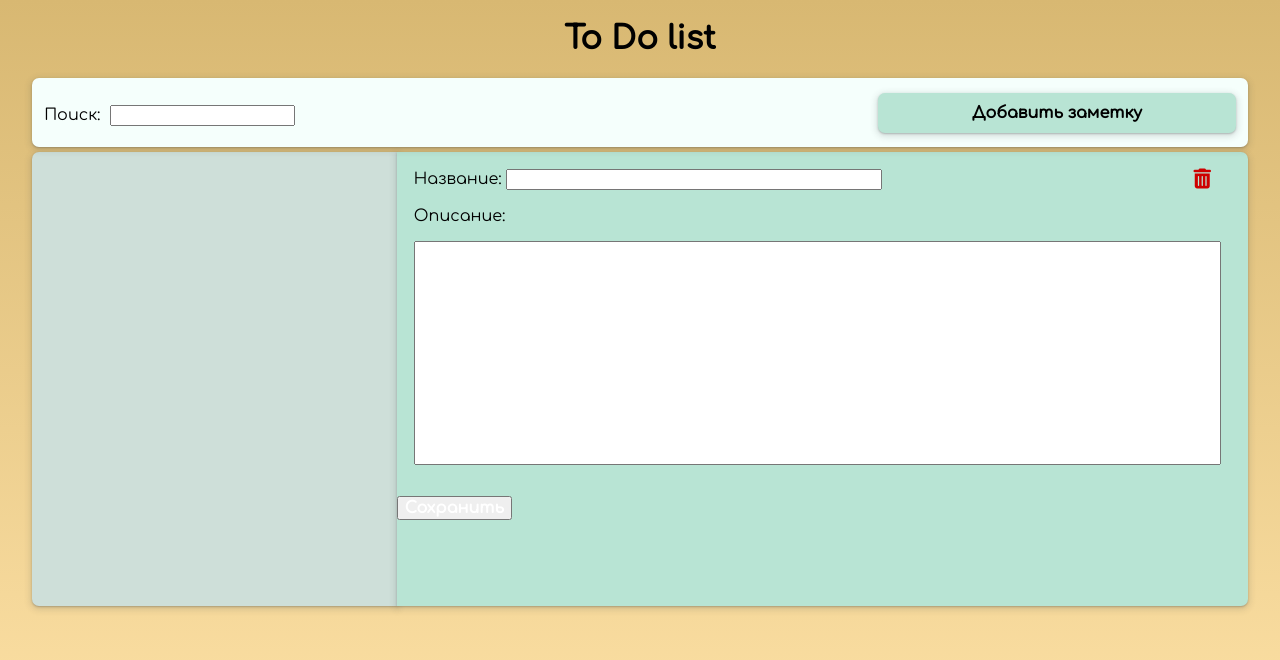
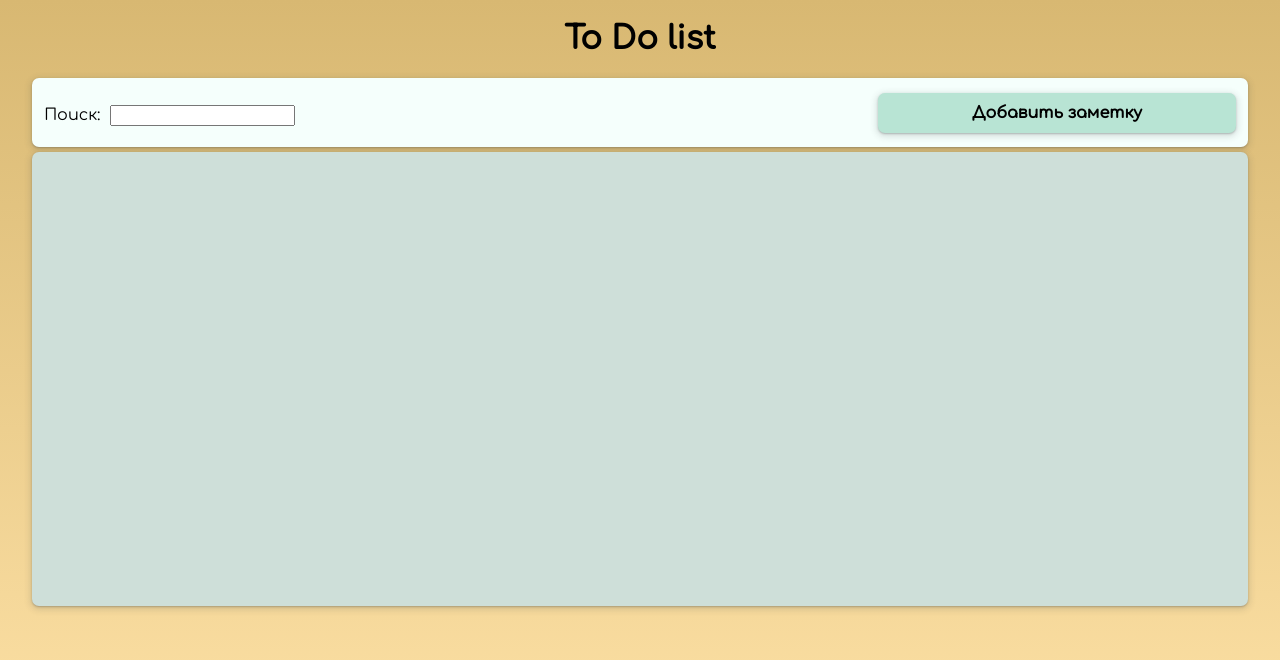
Before and after one commit to 013Egor/ToDoList, a React (Create React App) app: page / in a window 1280 px wide. Shown: the top 660 px of the page. Built offline with nearby package versions, Linux system fonts and the light colour scheme.

Commit message:
A lot of changes
add div to change width of toDoList and toDoDescribe
add overflow effect to name of to-do
change some css styles

```diff
--- a/public/style.css
+++ b/public/style.css
@@ -38,9 +38,11 @@ h1 {
 
 #toDoPanel {
     height: 70%;
+    display: flex;
 }
 
 #toDoDescribe {
+    display: none;
     background-color: rgb(184, 228, 212);
     float: right;
     width: 70%;
@@ -50,10 +52,12 @@ h1 {
 }
 
 #toDoList {
+    position: relative;
+    display: flex;
     background-color: rgb(206, 223, 217);
-    border-radius: 7px 0px 0px 7px;
+    border-radius: 7px 7px 7px 7px;
     float: left;
-    width: 30%;
+    width: 100%;
     height: 90%;
     box-shadow: rgba(60, 64, 67, 0.3) 0px 1px 2px 0px, rgba(60, 64, 67, 0.15) 0px 2px 6px 2px;
 }
--- a/src/scripts/App.js
+++ b/src/scripts/App.js
@@ -24,6 +24,7 @@ class App extends React.Component {
         this.closeToDoForm = this.closeToDoForm.bind(this);
         this.openToDoForm = this.openToDoForm.bind(this);
         this.handleChangeRecord = this.handleChangeRecord.bind(this);
+        this.deleteRecord = this.deleteRecord.bind(this);
     }
 
     onCompleteTask(id, status) {
@@ -70,6 +71,18 @@ class App extends React.Component {
         this.setState({toDoRecords: tempList});
     }
 
+
+    deleteRecord(id) {
+        var temp = this.state.toDoRecords;
+        for(var i = 0; i < temp.length; i++) {
+            if (temp[i].id === id) {
+                let t = temp.splice(i, 1)
+                break;
+            }
+        }
+        this.setState({toDoRecords: temp});
+    }
+
     render() {
 
         return (
@@ -77,7 +90,7 @@ class App extends React.Component {
                 <h1>To Do list</h1>
 
                 <Bar openToDoForm={this.openToDoForm} />
-                <MainView records={this.state.toDoRecords} onCompleteTask={this.onCompleteTask} handleChangeRecord={this.handleChangeRecord} />
+                <MainView records={this.state.toDoRecords} onCompleteTask={this.onCompleteTask} handleChangeRecord={this.handleChangeRecord} deleteRecord={this.deleteRecord}/>
                 <Modal show={this.state.modalFormShow} handleClose={this.closeToDoForm} handleAddButton={this.handleAddButton}/>
             </div>
         );
--- a/src/scripts/DescribePanel.js
+++ b/src/scripts/DescribePanel.js
@@ -19,7 +19,11 @@ class DescribePanel extends React.Component {
         this.setState({cur: {name: event.target.value, description: this.state.cur.description, id: this.state.cur.id}});
     }
     handleDelete() {
-
+        this.props.deleteRecord(this.state.cur.id);
+        document.getElementById("toDoDescribe").style.display = "none";
+        var listPanel = document.getElementById("toDoList");
+        listPanel.style.width = "100%";
+        listPanel.style.borderRadius = "7px 7px 7px 7px";
     }
     handleSave() {
         this.props.handleChangeRecord(this.state.cur);
@@ -42,7 +46,7 @@ class DescribePanel extends React.Component {
                 <div className="changeName">
                     <p id="changeName">Название: </p>
                     <input type="text" id="toDoNameChange" value={this.state.cur.name} onChange={this.handleChangeName} />
-                    <i className="fa-solid fa-trash-can" id="trash"></i>
+                    <i className="fa-solid fa-trash-can" id="trash" onClick={this.handleDelete}></i>
                 </div>
                 <div id="textField">
                     <p id="describeName">Описание:</p>
--- a/src/scripts/MainView.js
+++ b/src/scripts/MainView.js
@@ -13,9 +13,27 @@ class MainView extends React.Component {
         }
         this.handleCurrentRecord = this.handleCurrentRecord.bind(this);
         this.onChangeRecord = this.onChangeRecord.bind(this);
+        this.temp = this.temp.bind(this);
     }
 
     handleCurrentRecord(name, description, id) {
+        var describePanel = document.getElementById("toDoDescribe");
+        var listPanel = document.getElementById("toDoList");
+        var moveBar = document.getElementById("moveBar");
+
+        if (this.state.cur.id === id) {
+            describePanel.style.display = describePanel.style.display == "inline" ? "none" : "inline";
+            moveBar.style.display = moveBar.style.display == "inline" ? "none" : "inline";
+            listPanel.style.width = listPanel.style.width == "30%" ? "100%" : "30%";
+            listPanel.style.borderRadius = listPanel.style.borderRadius == "7px 0px 0px 7px" ? "7px 7px 7px 7px" : "7px 0px 0px 7px";
+        } else {
+            describePanel.style.display = "inline";
+            moveBar.style.display = "inline";
+            listPanel.style.width = "30%";
+            listPanel.style.borderRadius = "7px 0px 0px 7px";
+
+        }
+
         this.setState({cur: {name: name, description: description, id: id}});
     }
 
@@ -23,14 +41,19 @@ class MainView extends React.Component {
         this.props.handleChangeRecord(item);
     }
 
+    temp(event) {
+        console.log("hello" + event.x);
+
+    }
+
     render() {
 
         return (
-            <div id="toDoPanel">
+            <div onMouseDownCapture={this.temp} id="toDoPanel">
 
-                <ToDoItems item={this.props.records} handleTask={this.props.onCompleteTask} handleCurrentRecord={this.handleCurrentRecord} />
+                <ToDoItems  item={this.props.records} handleTask={this.props.onCompleteTask} handleCurrentRecord={this.handleCurrentRecord} />
 
-                <DescribePanel item={this.state.cur} handleChangeRecord={this.props.handleChangeRecord} />
+                <DescribePanel item={this.state.cur} handleChangeRecord={this.props.handleChangeRecord} deleteRecord={this.props.deleteRecord} />
             </div>
         );
     }
--- a/src/scripts/ToDoItems.js
+++ b/src/scripts/ToDoItems.js
@@ -1,5 +1,24 @@
 import { toHaveStyle } from "@testing-library/jest-dom/dist/matchers";
 import React from "react";
+
+var BORDER_SIZE = 4;
+var m_pos;
+
+function resize(e) {
+
+    var left = document.getElementById("toDoList");
+    var block = document.getElementById("toDoPanel");
+    var right = document.getElementById("toDoDescribe");
+  const dx = e.x - m_pos;
+  console.log(e.x + " - " + m_pos + " = " + dx);
+  m_pos = e.x;
+
+
+  let leftSize = (parseInt(getComputedStyle(left, '').width) + dx);
+  let blockSize = parseInt(getComputedStyle(block, '').width);
+  left.style.width = leftSize + "px";
+  right.style.width = (blockSize - leftSize) + "px";
+}
 
 class ToDoItems extends React.Component {
     constructor(props) {
@@ -8,8 +27,14 @@ class ToDoItems extends React.Component {
         this.handleBackTask = this.handleBackTask.bind(this);
         this.handleBeginTask = this.handleBeginTask.bind(this);
         this.handleCurrentRecord = this.handleCurrentRecord.bind(this);
+        this.h = this.h.bind(this);
+        this.addListener = this.addListener.bind(this);
+        this.removeListener = this.removeListener.bind(this);
     }
 
+    h() {
+        console.log(":)");
+    }
     handleBackTask(e, id, status) {
         var nextStatus = status == "finished" ? "process" : "wait";
         document.getElementById(`begin${id}`).style.display = "inline";
@@ -33,11 +58,30 @@ class ToDoItems extends React.Component {
         this.props.handleCurrentRecord(item.name, item.description, item.id);
     }
 
+    addListener(event) {
+        var center = document.getElementById("moveBar");
+
+        center.addEventListener("mousedown", function(e) {
+          if (e.offsetX < BORDER_SIZE) {
+            m_pos = e.x;
+            document.addEventListener("mousemove", resize, false);
+          }
+        }, false);
+
+        document.addEventListener("mouseup", function() {
+            document.removeEventListener("mousemove", resize, false);
+        }, false);
+    }
+
+    removeListener() {
+
+    }
+
     render() {
 
         return (
             <div id="toDoList">
-
+                <div id="content">
                     {this.props.item.map(d => {
                       return (
                         <div key={d.id} className={"toDoItem " + d.status} id={`toDoName${d.id}`}>
@@ -50,6 +94,8 @@ class ToDoItems extends React.Component {
                         </div>)
                     })}
                 </div>
+                <div onMouseDownCapture={this.addListener} onMouseUp={this.removeListener} id="moveBar"></div>
+            </div>
         );
     }
 }
--- a/src/styles/toDoListPanel.css
+++ b/src/styles/toDoListPanel.css
@@ -1,9 +1,14 @@
 .toDoName {
     display: inline;
+    width: 40%;
     position: absolute;
     top: -5px;
     margin-left: 10px;
+    text-overflow: ellipsis;
+    white-space: nowrap;
+    overflow: hidden;
 }
+
 
 .itemButtons {
     display: inline;
@@ -17,7 +22,7 @@
 .toDoItem {
     position: relative;
     box-shadow: rgba(6, 24, 44, 0.4) 0px 0px 0px 2px, rgba(6, 24, 44, 0.65) 0px 4px 6px -1px, rgba(255, 255, 255, 0.08) 0px 1px 0px inset;
-    margin: 2%;
+    margin: 10px 40px 10px 10px;
     height: 40px;
     width: 96%;
     border-radius: 5px;
@@ -70,3 +75,27 @@
     text-decoration: underline;
     cursor: pointer;
 }
+
+#trash:hover {
+    border-radius: 5px;
+    box-shadow: rgba(0, 0, 0, 0.25) 0px 54px 55px, rgba(0, 0, 0, 0.12) 0px -12px 30px, rgba(0, 0, 0, 0.12) 0px 4px 6px, rgba(0, 0, 0, 0.17) 0px 12px 13px, rgba(0, 0, 0, 0.09) 0px -3px 5px;
+    color: red;
+}
+
+#moveBar {
+    background-color: rgb(111, 134, 126);
+    position: absolute;
+    right: 0;
+    width: 4px;
+    height: 100%;
+    cursor: ew-resize;
+    display: none;
+}
+
+#content {
+    display: inline;
+    width: 100%;
+    margin-right: 4px;
+    overflow-y: scroll;
+    overflow-x: hidden;
+}
```
Lines whose indentation alone changed are shown as unchanged.
